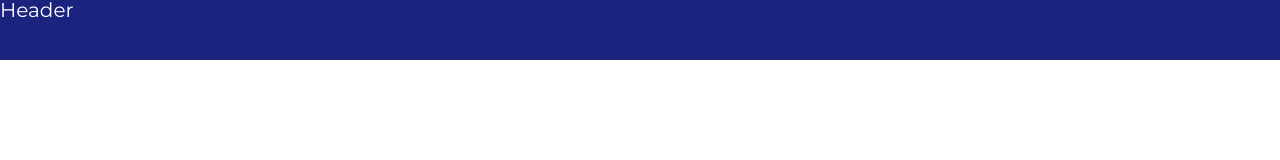
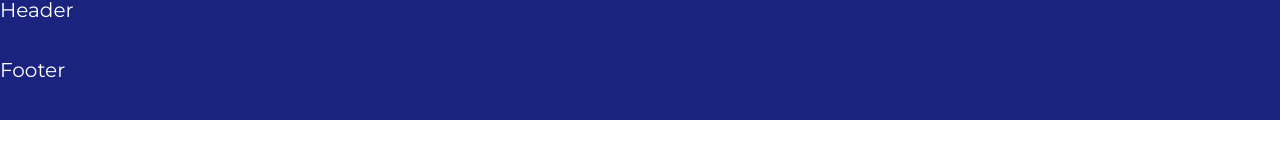
Before and after one commit to seektor/Canvas_renderer, a website built with webpack: page src/index.html in a window 1280 px wide. Built offline with nearby package versions, Linux system fonts and the light colour scheme.

Commit message:
Footer component

```diff
--- a/src/app/app.ts
+++ b/src/app/app.ts
@@ -1,13 +1,16 @@
 import "./assets/styles/app.scss";
 import { Header } from "./core/components/Header/Header";
+import { Footer } from "./core/components/Footer/Footer";
 
 class App {
 
     private header: Header;
+    private footer: Footer;
 
     constructor() {
         const root: HTMLElement = document.getElementById("root");
         this.header = new Header(root);
+        this.footer = new Footer(root);
     }
 }
 
--- a/src/app/assets/styles/app.scss
+++ b/src/app/assets/styles/app.scss
@@ -3,3 +3,4 @@
 @import "./base.scss";
 
 @import "../../../app/core/components/Header/header.scss";
+@import "../../../app//core//components//Footer//footer.scss";
--- /dev/null
+++ b/src/app/core/components/Footer/Footer.ts
@@ -0,0 +1,17 @@
+import { DomUtils } from "../../utils/DomUtils";
+
+export class Footer {
+
+    private footerElement: HTMLElement;
+
+    constructor(hostElement: HTMLElement) {
+        this.buildComponent(hostElement);
+    }
+
+    private buildComponent(hostElement: HTMLElement) {
+        const template: string = require("./footer.html");
+        const templateFragment: DocumentFragment = DomUtils.convertToDocumentFragment(template);
+        this.footerElement = templateFragment.firstChild as HTMLElement;
+        hostElement.append(this.footerElement);
+    }
+}
--- /dev/null
+++ b/src/app/core/components/Footer/footer.html
@@ -0,0 +1,3 @@
+<div class="footer__wrapper">
+    <p class="footer__wrapper-title">Footer</p>
+</div>
--- /dev/null
+++ b/src/app/core/components/Footer/footer.scss
@@ -0,0 +1,10 @@
+.footer__wrapper {
+    width: 100%;
+    height: 60px;
+    background-color: $primary;
+}
+
+.footer__wrapper-title {
+    font-size: 2rem;
+    color: $fontColor;
+}
```
Also changed, not shown: src/app/core/components/Body/Body.ts (added), src/app/core/components/Body/body.html (added), src/app/core/components/Body/body.scss (added).
